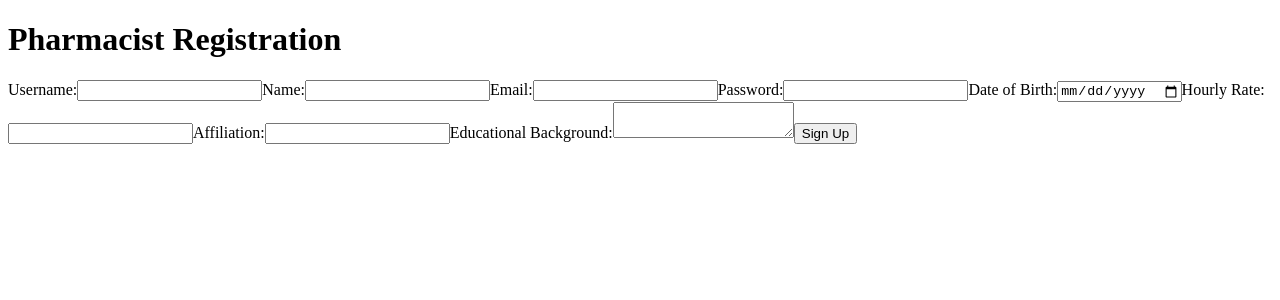
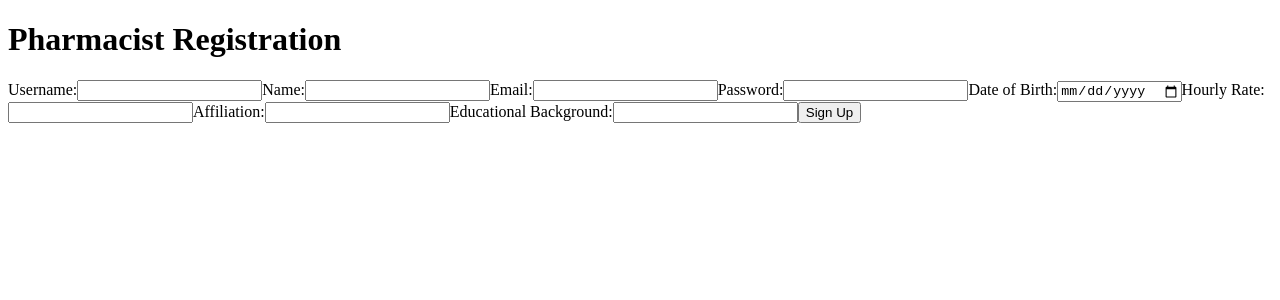
Before and after one commit to YoussefTamerr/Virtual-Pharmacy, a React (Vite) app in the folder client/: page /signup/pharmacist in a window 1280 px wide. Shown: the top 300 px of the page. Built offline with nearby package versions, Linux system fonts and the light colour scheme.

Commit message:
fixed pharmacist signup andremoving pharmacists after removal

```diff
--- a/client/src/App.jsx
+++ b/client/src/App.jsx
@@ -14,7 +14,7 @@ function App() {
     <BrowserRouter>
       <Routes>
         <Route path="/" element={<Navigate to="/signup/patient" />} />
-        <Route path="/signup/admin" element={<AdminSignup />} />
+        {/* <Route path="/signup/admin" element={<AdminSignup />} /> */}
         <Route path="/signup/pharmacist" element={<PharmacistSignup />} />
         <Route path="/signup/patient" element={<PatientSignup />} />
         <Route path="/pharmacist" element={<PharmacistHome />} />
--- a/client/src/components/AdminHome.jsx
+++ b/client/src/components/AdminHome.jsx
@@ -55,7 +55,7 @@ function AdminFunctions() {
             }
         };
         getPharmacistData();
-    }, []);
+    }, [pharmacistView]);
 
 
     return (
--- a/client/src/components/PharmacistSignup.jsx
+++ b/client/src/components/PharmacistSignup.jsx
@@ -6,10 +6,10 @@ const PharmacistSignup = () => {
     name: "",
     email: "",
     password: "",
-    dob: "",
+    dateOfBirth: "",
     hourlyRate: "",
     affiliation: "",
-    education: "",
+    educationalBackground: "",
   });
   const [message, setMessage] = useState(null);
 
@@ -38,10 +38,10 @@ const PharmacistSignup = () => {
         name: "",
         email: "",
         password: "",
-        dob: "",
+        dateOfBirth: "",
         hourlyRate: "",
         affiliation: "",
-        education: "",
+        educationalBackground: "",
       });
     } else {
       setMessage(data.message);
@@ -92,8 +92,8 @@ const PharmacistSignup = () => {
           Date of Birth:
           <input
             type="date"
-            name="dob"
-            value={formData.dob}
+            name="dateOfBirth"
+            value={formData.dateOfBirth}
             onChange={handleChange}
           />
         </label>
@@ -117,9 +117,10 @@ const PharmacistSignup = () => {
         </label>
         <label>
           Educational Background:
-          <textarea
-            name="education"
-            value={formData.education}
+          <input
+            type="text"
+            name="educationalBackground"
+            value={formData.educationalBackground}
             onChange={handleChange}
           />
         </label>
```
